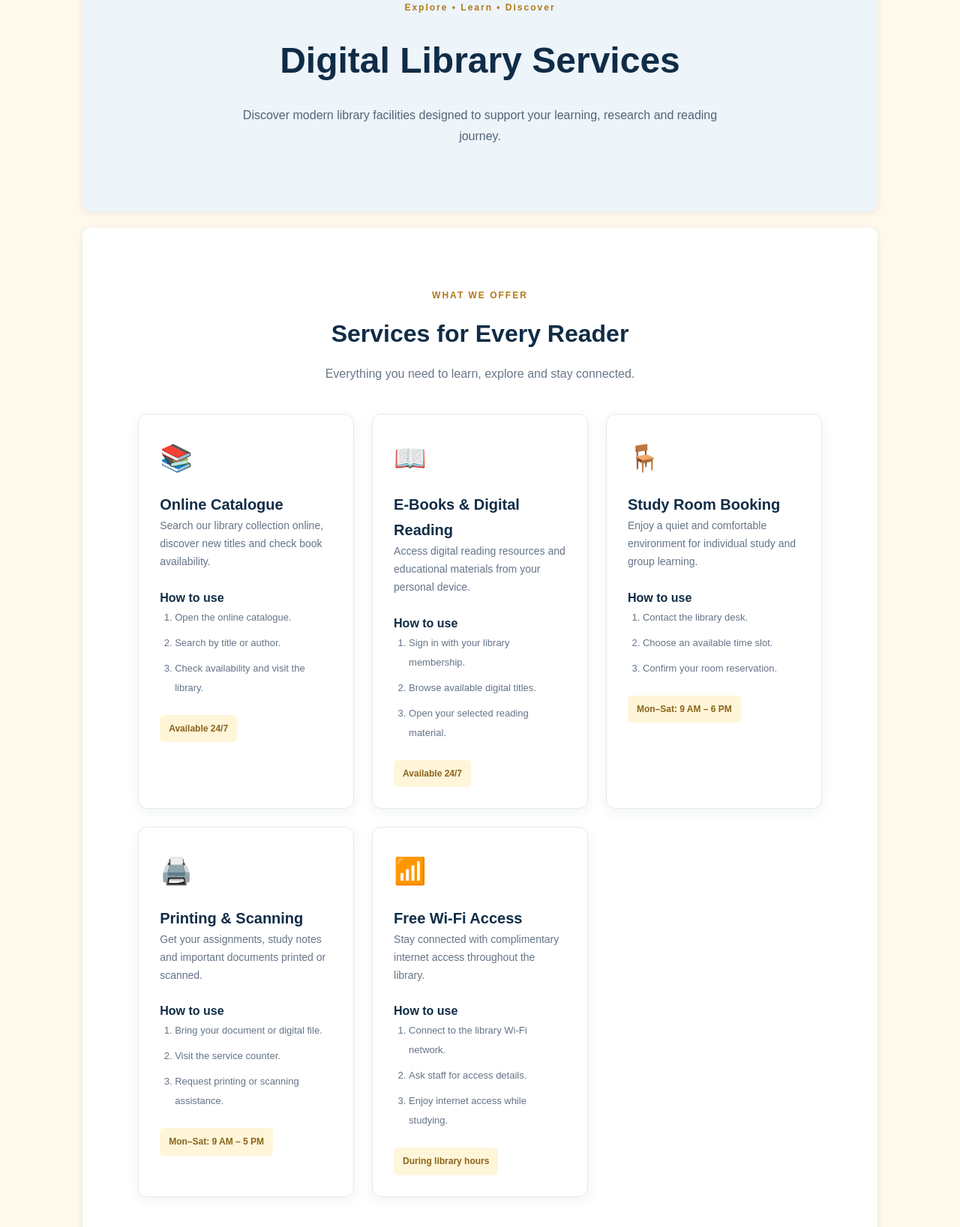
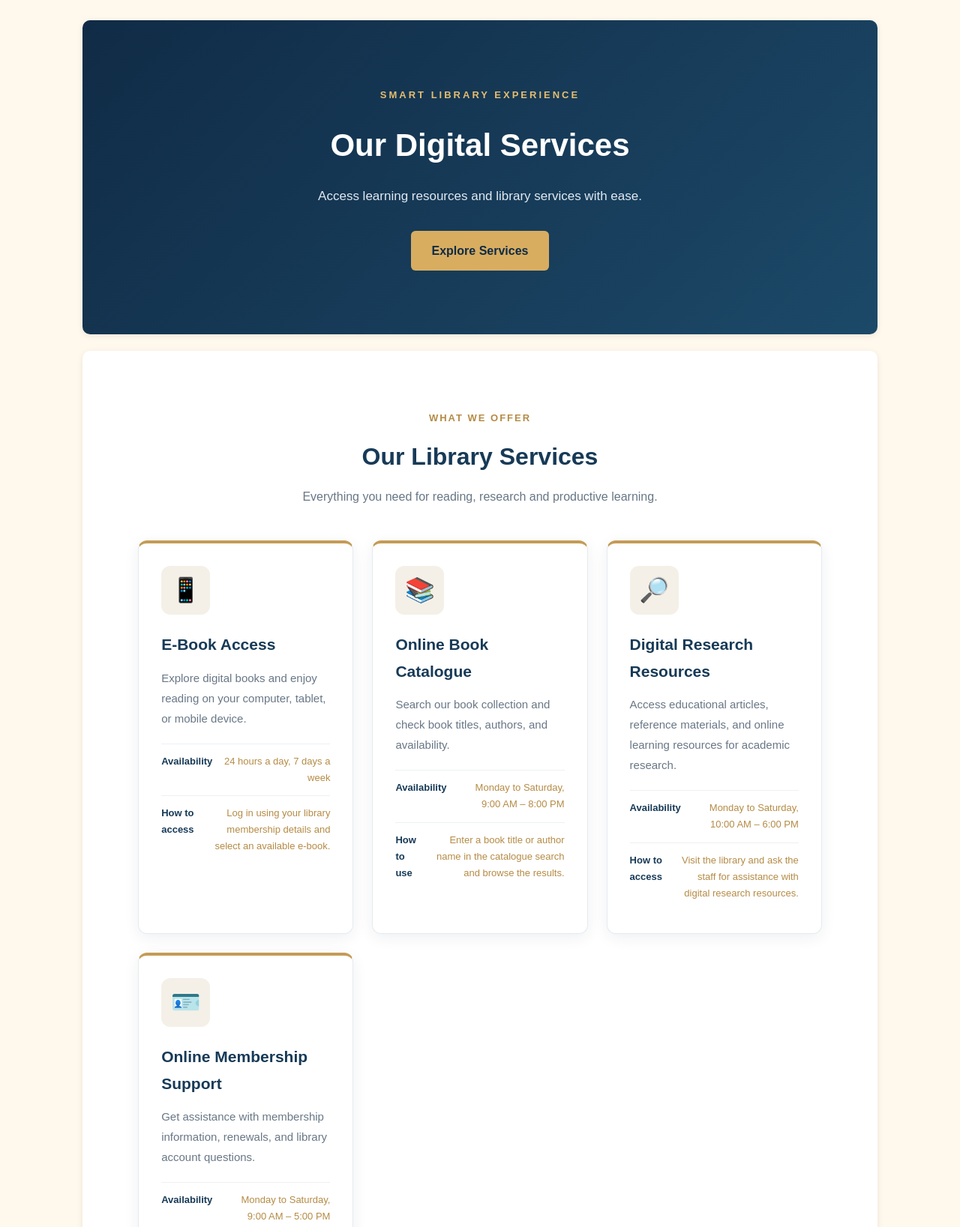
Before and after one commit to L1F23BSSE0284/readers-haven-library, a website: page src/services.html in a window 1280 px wide. Shown: the part 227-1864 px from the top of the page at 75% size. Drawn offline with Linux system fonts and the light colour scheme.

Commit message:
Added services page and updated styles

```diff
--- a/src/services.html
+++ b/src/services.html
@@ -1,139 +1,184 @@
-
 <!DOCTYPE html>
 <html lang="en">
 <head>
     <meta charset="UTF-8">
     <meta name="viewport" content="width=device-width, initial-scale=1.0">
-    <meta name="description" content="Explore digital services at Readers' Haven Public Library.">
-    <title>Digital Services | Readers' Haven Library</title>
+    <meta name="description" content="Explore digital services at Readers Haven Library.">
+    <title>Readers Haven Library | Digital Services</title>
     <link rel="stylesheet" href="../styles/style.css">
 </head>
 <body>
 
-<header class="services-header">
-    <nav class="services-nav">
-        <a href="index.html" class="services-logo">Readers' Haven</a>
-        <div class="services-links">
+    <!-- Header -->
+    <header class="header">
+        <div class="container header-content">
+
+            <div class="logo">
+                <span class="logo-icon">📖</span>
+                <div>
+                    <h1>Readers Haven Library</h1>
+                    <p>Explore Our Digital Library Services</p>
+                </div>
+            </div>
+
+            <nav class="navbar">
                 <a href="index.html">Home</a>
                 <a href="collections.html">Collections</a>
                 <a href="membership.html">Membership</a>
-            <a href="services.html" class="active">Services</a>
+                <a href="services.html" class="active">Digital Services</a>
                 <a href="contact.html">Contact</a>
+            </nav>
+
         </div>
-    </nav>
     </header>
 
     <main>
+
+        <!-- Hero Section -->
         <section class="services-hero">
-        <span class="services-tag">Explore • Learn • Discover</span>
-        <h1>Digital Library Services</h1>
-        <p>
-            Discover modern library facilities designed to support
-            your learning, research and reading journey.
-        </p>
+            <div class="container">
+
+                <span class="hero-label">SMART LIBRARY EXPERIENCE</span>
+
+                <h2>Our Digital Services</h2>
+
+                <p>Access learning resources and library services with ease.</p>
+
+                <a href="#services" class="hero-button">Explore Services</a>
+
+            </div>
         </section>
 
-    <section class="services-section">
-        <div class="services-heading">
+        <!-- Services Section -->
+        <section class="services-section container" id="services">
+
+            <div class="section-heading">
                 <span>WHAT WE OFFER</span>
-            <h2>Services for Every Reader</h2>
-            <p>Everything you need to learn, explore and stay connected.</p>
+                <h2>Our Library Services</h2>
+                <p>Everything you need for reading, research and productive learning.</p>
             </div>
 
             <div class="services-grid">
 
+                <!-- E-Book Access -->
+                <article class="service-card">
+                    <div class="service-icon">📱</div>
+
+                    <h3>E-Book Access</h3>
+
+                    <p>
+                        Explore digital books and enjoy reading on your
+                        computer, tablet, or mobile device.
+                    </p>
+
+                    <div class="service-info">
+                        <strong>Availability</strong>
+                        <span>24 hours a day, 7 days a week</span>
+                    </div>
+
+                    <div class="service-info">
+                        <strong>How to access</strong>
+                        <span>Log in using your library membership details and select an available e-book.</span>
+                    </div>
+                </article>
+
+                <!-- Online Book Catalogue -->
                 <article class="service-card">
                     <div class="service-icon">📚</div>
-                <h3>Online Catalogue</h3>
+
+                    <h3>Online Book Catalogue</h3>
+
                     <p>
-                    Search our library collection online, discover
-                    new titles and check book availability.
+                        Search our book collection and check book titles,
+                        authors, and availability.
                     </p>
-                <h4>How to use</h4>
-                <ol>
-                    <li>Open the online catalogue.</li>
-                    <li>Search by title or author.</li>
-                    <li>Check availability and visit the library.</li>
-                </ol>
-                <span class="service-time">Available 24/7</span>
+
+                    <div class="service-info">
+                        <strong>Availability</strong>
+                        <span>Monday to Saturday, 9:00 AM – 8:00 PM</span>
+                    </div>
+
+                    <div class="service-info">
+                        <strong>How to use</strong>
+                        <span>Enter a book title or author name in the catalogue search and browse the results.</span>
+                    </div>
                 </article>
 
+                <!-- Digital Research Resources -->
                 <article class="service-card">
-                <div class="service-icon">📖</div>
-                <h3>E-Books & Digital Reading</h3>
+                    <div class="service-icon">🔎</div>
+
+                    <h3>Digital Research Resources</h3>
+
                     <p>
-                    Access digital reading resources and educational
-                    materials from your personal device.
+                        Access educational articles, reference materials,
+                        and online learning resources for academic research.
                     </p>
-                <h4>How to use</h4>
-                <ol>
-                    <li>Sign in with your library membership.</li>
-                    <li>Browse available digital titles.</li>
-                    <li>Open your selected reading material.</li>
-                </ol>
-                <span class="service-time">Available 24/7</span>
+
+                    <div class="service-info">
+                        <strong>Availability</strong>
+                        <span>Monday to Saturday, 10:00 AM – 6:00 PM</span>
+                    </div>
+
+                    <div class="service-info">
+                        <strong>How to access</strong>
+                        <span>Visit the library and ask the staff for assistance with digital research resources.</span>
+                    </div>
                 </article>
 
+                <!-- Online Membership Support -->
                 <article class="service-card">
-                <div class="service-icon">🪑</div>
-                <h3>Study Room Booking</h3>
+                    <div class="service-icon">🪪</div>
+
+                    <h3>Online Membership Support</h3>
+
                     <p>
-                    Enjoy a quiet and comfortable environment
-                    for individual study and group learning.
+                        Get assistance with membership information, renewals,
+                        and library account questions.
                     </p>
-                <h4>How to use</h4>
-                <ol>
-                    <li>Contact the library desk.</li>
-                    <li>Choose an available time slot.</li>
-                    <li>Confirm your room reservation.</li>
-                </ol>
-                <span class="service-time">Mon–Sat: 9 AM – 6 PM</span>
-            </article>
 
-            <article class="service-card">
-                <div class="service-icon">🖨️</div>
-                <h3>Printing & Scanning</h3>
-                <p>
-                    Get your assignments, study notes and
-                    important documents printed or scanned.
-                </p>
-                <h4>How to use</h4>
-                <ol>
-                    <li>Bring your document or digital file.</li>
-                    <li>Visit the service counter.</li>
-                    <li>Request printing or scanning assistance.</li>
-                </ol>
-                <span class="service-time">Mon–Sat: 9 AM – 5 PM</span>
-            </article>
+                    <div class="service-info">
+                        <strong>Availability</strong>
+                        <span>Monday to Saturday, 9:00 AM – 5:00 PM</span>
+                    </div>
 
-            <article class="service-card">
-                <div class="service-icon">📶</div>
-                <h3>Free Wi-Fi Access</h3>
-                <p>
-                    Stay connected with complimentary internet
-                    access throughout the library.
-                </p>
-                <h4>How to use</h4>
-                <ol>
-                    <li>Connect to the library Wi-Fi network.</li>
-                    <li>Ask staff for access details.</li>
-                    <li>Enjoy internet access while studying.</li>
-                </ol>
-                <span class="service-time">During library hours</span>
+                    <div class="service-info">
+                        <strong>How to use</strong>
+                        <span>Contact our library team through the contact page and provide your membership details.</span>
+                    </div>
                 </article>
 
             </div>
         </section>
 
-    <section class="services-cta">
-        <h2>Make the Most of Your Library</h2>
-        <p>Visit Readers' Haven and explore everything we offer.</p>
-        <a href="contact.html">Contact Our Library</a>
+        <!-- Call To Action -->
+        <section class="service-cta">
+            <div class="container">
+
+                <h2>Enjoy Learning with Us!</h2>
+
+                <p>Readers Haven Library makes knowledge and learning resources easier to access.</p>
+
+                <a href="contact.html" class="cta-button">Get Support</a>
+
+            </div>
         </section>
+
     </main>
 
-<footer class="services-footer">
-    <p>&copy; 2026 Readers' Haven Public Library. All rights reserved.</p>
+    <!-- Footer -->
+    <footer class="footer">
+        <div class="container">
+
+            <h3>Readers Haven Library</h3>
+
+            <p>Your Gateway to Knowledge and Learning.</p>
+
+            <p class="copyright">
+                &copy; 2026 Readers Haven Library. All rights reserved.
+            </p>
+
+        </div>
     </footer>
 
 </body>
--- a/styles/style.css
+++ b/styles/style.css
@@ -515,3 +515,265 @@ footer {
         text-align: center;
     }
 }
+
+/* ==========================================
+   READERS' HAVEN - DIGITAL SERVICES
+   MEMBER 3
+========================================== */
+
+/* General Services Layout */
+
+.services-section {
+    padding-top: 75px;
+    padding-bottom: 75px;
+}
+
+/* Hero Section */
+
+.services-hero {
+    background: linear-gradient(
+        135deg,
+        #102b46,
+        #1c4968
+    );
+
+    color: #ffffff;
+    text-align: center;
+    padding: 85px 20px;
+}
+
+.hero-label {
+    display: inline-block;
+    color: #e5bd70;
+    font-size: 13px;
+    font-weight: 700;
+    letter-spacing: 3px;
+    margin-bottom: 20px;
+}
+
+.services-hero h2 {
+    font-size: 42px;
+    margin-bottom: 18px;
+    color: #ffffff;
+}
+
+.services-hero p {
+    max-width: 650px;
+    margin: 0 auto 30px;
+    color: #e2eaf1;
+    font-size: 17px;
+    line-height: 1.8;
+}
+
+.hero-button,
+.cta-button {
+    display: inline-block;
+    padding: 13px 28px;
+    background: #d8ad60;
+    color: #102b46;
+    text-decoration: none;
+    font-weight: 700;
+    border-radius: 6px;
+    transition: 0.3s ease;
+}
+
+.hero-button:hover,
+.cta-button:hover {
+    background: #ffffff;
+    transform: translateY(-3px);
+}
+
+/* Section Heading */
+
+.section-heading {
+    text-align: center;
+    margin-bottom: 45px;
+}
+
+.section-heading span {
+    color: #b58b45;
+    font-size: 13px;
+    font-weight: 700;
+    letter-spacing: 2px;
+}
+
+.section-heading h2 {
+    color: #173a57;
+    font-size: 32px;
+    margin: 12px 0;
+}
+
+.section-heading p {
+    color: #687786;
+    font-size: 16px;
+}
+
+/* Services Grid */
+
+.services-grid {
+    display: grid;
+    grid-template-columns: repeat(3, 1fr);
+    gap: 25px;
+}
+
+/* Service Cards */
+
+.service-card {
+    background: #ffffff;
+    padding: 30px;
+    border-radius: 12px;
+    border: 1px solid #e6ebef;
+    border-top: 4px solid #c49b55;
+    box-shadow: 0 5px 20px rgba(16, 43, 70, 0.07);
+    transition: all 0.3s ease;
+}
+
+.service-card:hover {
+    transform: translateY(-8px);
+    box-shadow: 0 12px 28px rgba(16, 43, 70, 0.13);
+}
+
+/* Service Icons */
+
+.service-icon {
+    width: 65px;
+    height: 65px;
+    display: flex;
+    align-items: center;
+    justify-content: center;
+    background: #f4f0e7;
+    border-radius: 12px;
+    font-size: 32px;
+    margin-bottom: 22px;
+}
+
+/* Card Content */
+
+.service-card h3 {
+    color: #173a57;
+    font-size: 21px;
+    margin-bottom: 13px;
+}
+
+.service-card p {
+    color: #687786;
+    font-size: 15px;
+    line-height: 1.8;
+    margin-bottom: 20px;
+}
+
+/* Service Information */
+
+.service-info {
+    display: flex;
+    justify-content: space-between;
+    gap: 10px;
+    padding: 12px 0;
+    border-top: 1px solid #edf0f2;
+    font-size: 13px;
+}
+
+.service-info strong {
+    color: #173a57;
+}
+
+.service-info span {
+    color: #b58b45;
+    text-align: right;
+}
+
+/* Call To Action */
+
+.service-cta {
+    background: #f4f0e7;
+    padding: 65px 20px;
+    text-align: center;
+}
+
+.service-cta h2 {
+    color: #173a57;
+    font-size: 30px;
+    margin-bottom: 15px;
+}
+
+.service-cta p {
+    color: #687786;
+    margin-bottom: 25px;
+    line-height: 1.7;
+}
+
+/* Footer */
+
+.footer {
+    background: #102b46;
+    color: #ffffff;
+    text-align: center;
+    padding: 35px 20px;
+}
+
+.footer h3 {
+    color: #e5bd70;
+    margin-bottom: 10px;
+}
+
+.footer p {
+    color: #dce5ec;
+    line-height: 1.8;
+}
+
+.copyright {
+    margin-top: 20px;
+    font-size: 13px;
+}
+
+/* ==========================================
+   RESPONSIVE DESIGN
+========================================== */
+
+/* Tablets */
+
+@media screen and (max-width: 992px) {
+
+    .services-grid {
+        grid-template-columns: repeat(2, 1fr);
+    }
+
+    .services-hero h2 {
+        font-size: 34px;
+    }
+
+}
+
+/* Mobile Devices */
+
+@media screen and (max-width: 600px) {
+
+    .services-grid {
+        grid-template-columns: 1fr;
+    }
+
+    .services-hero {
+        padding: 60px 18px;
+    }
+
+    .services-hero h2 {
+        font-size: 28px;
+    }
+
+    .services-hero p {
+        font-size: 15px;
+    }
+
+    .section-heading h2 {
+        font-size: 26px;
+    }
+
+    .service-card {
+        padding: 24px;
+    }
+
+    .service-cta h2 {
+        font-size: 24px;
+    }
+
+}
```
Lines whose indentation alone changed are shown as unchanged.
